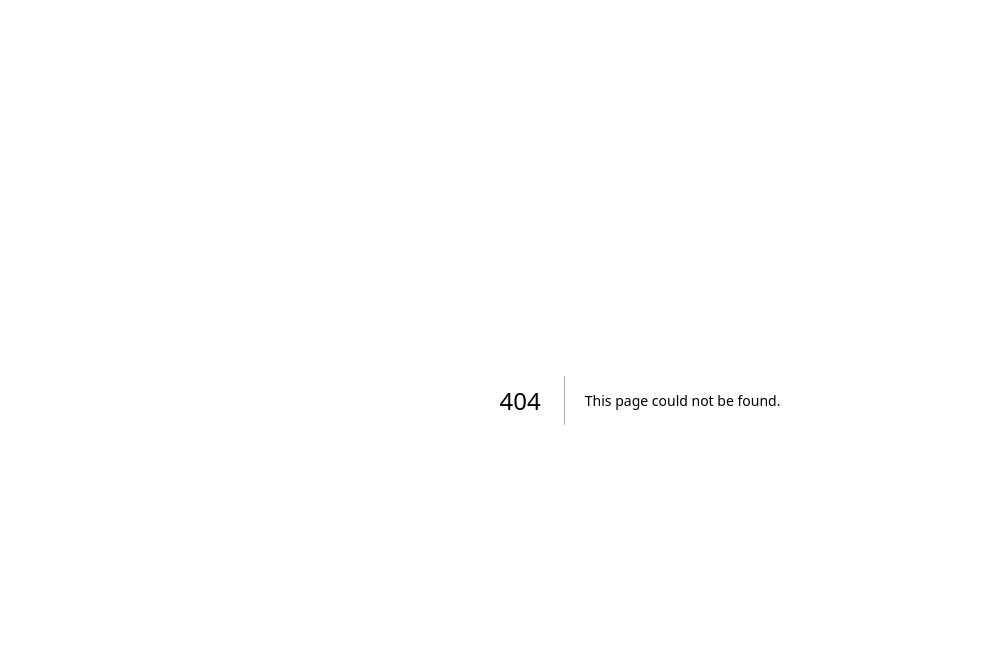
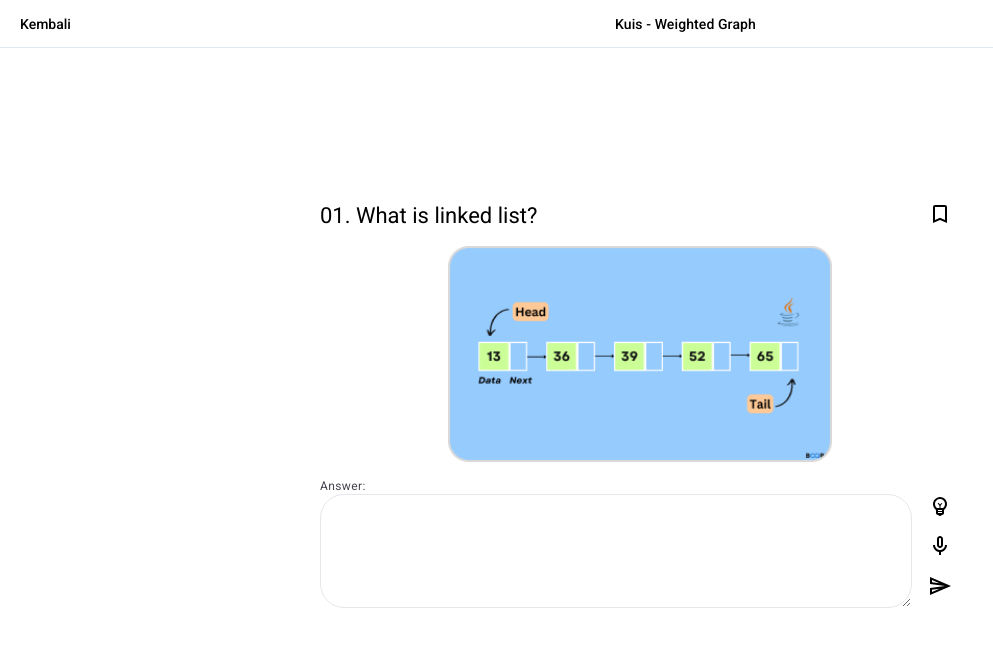
Before and after one commit to edukesyen/repetit-fe-nextjs, a Next.js app: page /courses/1/quiz/1 in a window 1280 px wide. Before the commit this address had no page. Shown: the top 646 px of the page, without its empty margins (0-993 px from the left). Built offline with nearby package versions, Linux system fonts and the light colour scheme.

Commit message:
page quiz on going belum ada button

```diff
--- /dev/null
+++ b/app/courses/[id]/quiz/[quiz_id]/page.js
@@ -0,0 +1,55 @@
+import { Button } from "@/app/_components/button";
+import Image from "next/image";
+import BookmarkBorderOutlinedIcon from '@mui/icons-material/BookmarkBorderOutlined';
+import quizImage from '@/public/images/quiz-ongoingpage.png'
+import EmojiObjectsOutlinedIcon from '@mui/icons-material/EmojiObjectsOutlined';
+import SendOutlinedIcon from '@mui/icons-material/SendOutlined';
+import MicNoneOutlinedIcon from '@mui/icons-material/MicNoneOutlined';
+
+export default function Quiz(){
+
+    return (
+        <main className="flex flex-col h-screen">
+            <nav className=" flex justify-between items-center h-12 border-b border-slate-200">
+                <Button variant="text" href="/" text="Kembali" />
+                <h5 className="text-title-small">
+                    Kuis - Weighted Graph
+                </h5>
+                <span> </span>
+            </nav>
+            <section className="flex-1 flex flex-col items-center justify-center gap-8">
+            <div class="w-[640px] flex flex-col gap-4">
+                <div className="flex justify-between">
+                <h4 className="text-title-large">
+                    01. What is linked list?
+                </h4>
+                <BookmarkBorderOutlinedIcon className="mr-2" />
+                </div>
+                <div className="grid place-items-center">
+                 <Image className= "w-96" src={quizImage} alt="Pict of Image's Quiz "/>
+                </div>
+
+
+                    <div className="flex-1 flex flex-col">
+                        <label className="text-body-small text-light-on-surface-variant" for="Answer">Answer:</label>
+                        <div className="flex gap-4 ">
+                            <div className="flex-1">
+                            <textarea className="border border-light-outline rounded-3xl p-2 w-full" id="Answer" name="Answer" rows = "4"/>
+                            </div>
+                            <div className="flex-none flex flex-col gap-4">
+                                <EmojiObjectsOutlinedIcon className="mr-2" />
+                                <MicNoneOutlinedIcon className="mr-2" />
+                                <SendOutlinedIcon className="mr-2" />
+                            </div>
+                        </div>
+                    </div>
+
+                </div>
+                <p className="text-body-large">
+                </p>
+            </section>
+        </main>
+    );
+
+
+}
```
Also changed, not shown: public/images/quiz-ongoingpage.png (added).
